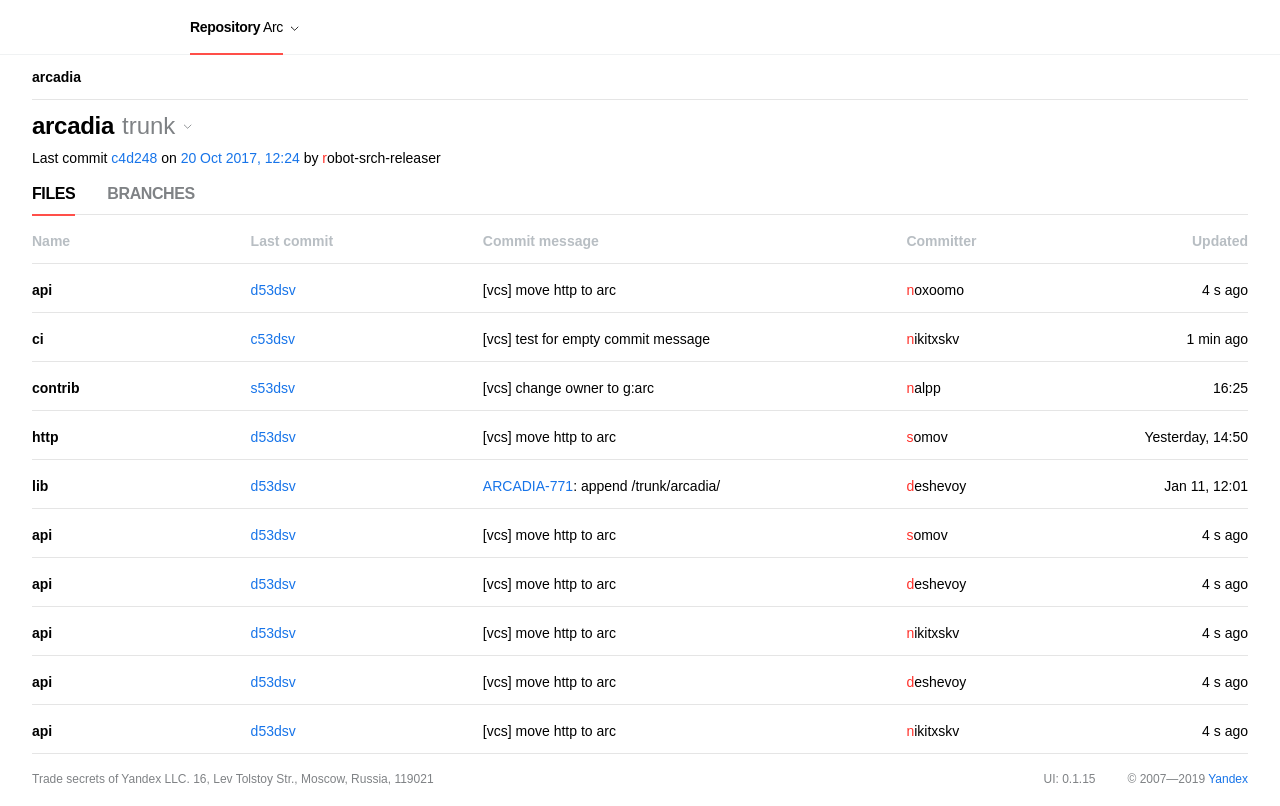
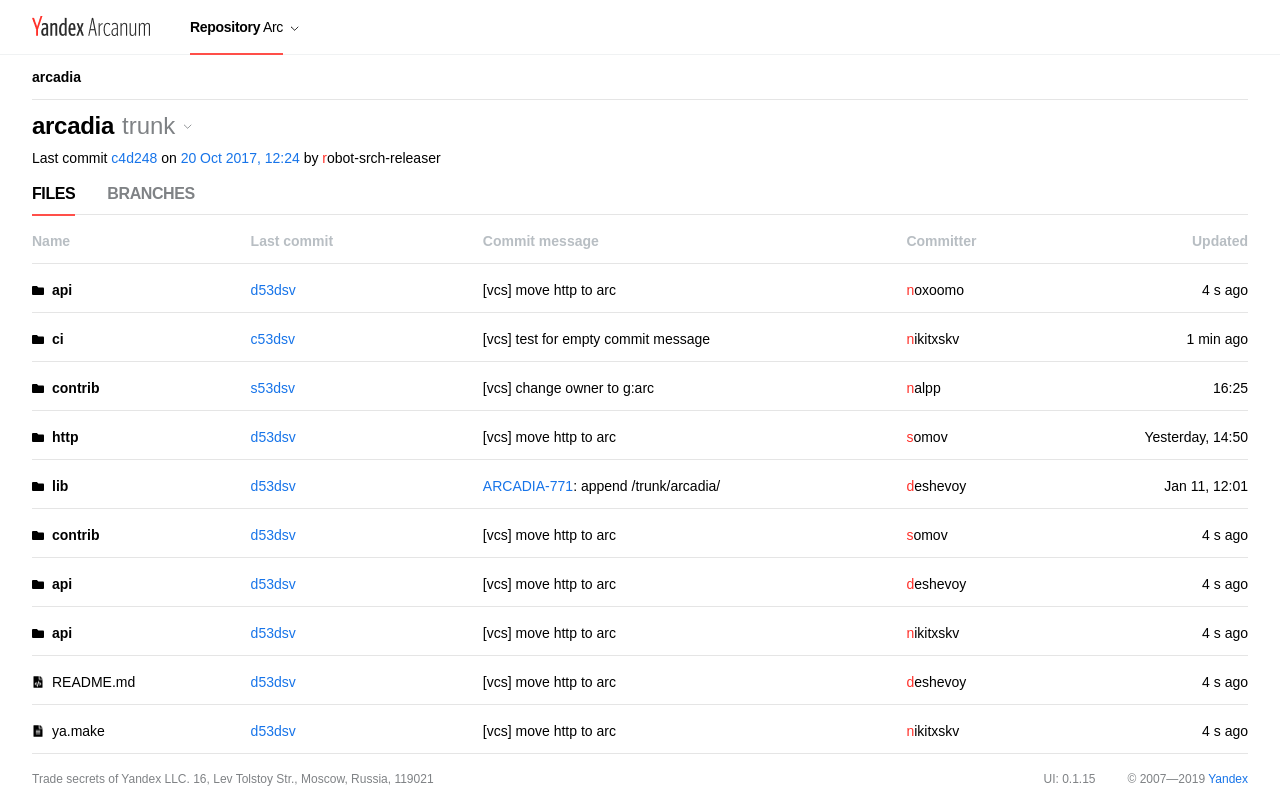
Before and after one commit to Zlata93/test, a website built with webpack: page client/index.html in a window 1280 px wide. Built offline with nearby package versions, Linux system fonts and the light colour scheme; files whose address does not match are found by name.

Commit message:
Folder icons added

```diff
--- a/client/index.html
+++ b/client/index.html
@@ -45,7 +45,12 @@
             </thead>
             <tbody class="Table-Body">
                 <tr class="Table-Row">
-                    <td class="Table-Cell Table-Cell_weight_bold">api</td>
+                    <td class="Table-Cell Table-Cell">
+                        <div class="File File_type_dir">
+                            <div class="File-Icon File-Icon_type_dir"></div>
+                            api
+                        </div>
+                    </td>
                     <td class="Table-Cell">
                         <a href="#" class="Link">d53dsv</a>
                     </td>
@@ -56,7 +61,12 @@
                     <td class="Table-Cell">4 s ago</td>
                 </tr>
                 <tr class="Table-Row">
-                    <td class="Table-Cell Table-Cell_weight_bold">ci</td>
+                    <td class="Table-Cell Table-Cell">
+                        <div class="File File_type_dir">
+                            <div class="File-Icon File-Icon_type_dir"></div>
+                            ci
+                        </div>
+                    </td>
                     <td class="Table-Cell">
                         <a href="#" class="Link">c53dsv</a>
                     </td>
@@ -67,7 +77,12 @@
                     <td class="Table-Cell">1 min ago</td>
                 </tr>
                 <tr class="Table-Row">
-                    <td class="Table-Cell Table-Cell_weight_bold">contrib</td>
+                    <td class="Table-Cell Table-Cell">
+                        <div class="File File_type_dir">
+                            <div class="File-Icon File-Icon_type_dir"></div>
+                            contrib
+                        </div>
+                    </td>
                     <td class="Table-Cell">
                         <a href="#" class="Link">s53dsv</a>
                     </td>
@@ -78,7 +93,12 @@
                     <td class="Table-Cell">16:25</td>
                 </tr>
                 <tr class="Table-Row">
-                    <td class="Table-Cell Table-Cell_weight_bold">http</td>
+                    <td class="Table-Cell Table-Cell">
+                        <div class="File File_type_dir">
+                            <div class="File-Icon File-Icon_type_dir"></div>
+                            http
+                        </div>
+                    </td>
                     <td class="Table-Cell">
                         <a href="#" class="Link">d53dsv</a>
                     </td>
@@ -89,7 +109,12 @@
                     <td class="Table-Cell">Yesterday, 14:50</td>
                 </tr>
                 <tr class="Table-Row">
-                    <td class="Table-Cell Table-Cell_weight_bold">lib</td>
+                    <td class="Table-Cell Table-Cell">
+                        <div class="File File_type_dir">
+                            <div class="File-Icon File-Icon_type_dir"></div>
+                            lib
+                        </div>
+                    </td>
                     <td class="Table-Cell">
                         <a href="#" class="Link">d53dsv</a>
                     </td>
@@ -100,7 +125,12 @@
                     <td class="Table-Cell">Jan 11, 12:01</td>
                 </tr>
                 <tr class="Table-Row">
-                    <td class="Table-Cell Table-Cell_weight_bold">api</td>
+                    <td class="Table-Cell Table-Cell">
+                        <div class="File File_type_dir">
+                            <div class="File-Icon File-Icon_type_dir"></div>
+                            contrib
+                        </div>
+                    </td>
                     <td class="Table-Cell">
                         <a href="#" class="Link">d53dsv</a>
                     </td>
@@ -111,7 +141,12 @@
                     <td class="Table-Cell">4 s ago</td>
                 </tr>
                 <tr class="Table-Row">
-                    <td class="Table-Cell Table-Cell_weight_bold">api</td>
+                    <td class="Table-Cell Table-Cell">
+                        <div class="File File_type_dir">
+                            <div class="File-Icon File-Icon_type_dir"></div>
+                            api
+                        </div>
+                    </td>
                     <td class="Table-Cell">
                         <a href="#" class="Link">d53dsv</a>
                     </td>
@@ -122,7 +157,12 @@
                     <td class="Table-Cell">4 s ago</td>
                 </tr>
                 <tr class="Table-Row">
-                    <td class="Table-Cell Table-Cell_weight_bold">api</td>
+                    <td class="Table-Cell Table-Cell">
+                        <div class="File File_type_dir">
+                            <div class="File-Icon File-Icon_type_dir"></div>
+                            api
+                        </div>
+                    </td>
                     <td class="Table-Cell">
                         <a href="#" class="Link">d53dsv</a>
                     </td>
@@ -133,7 +173,12 @@
                     <td class="Table-Cell">4 s ago</td>
                 </tr>
                 <tr class="Table-Row">
-                    <td class="Table-Cell Table-Cell_weight_bold">api</td>
+                    <td class="Table-Cell Table-Cell">
+                        <div class="File File_type_file">
+                            <div class="File-Icon File-Icon_type_readme"></div>
+                            README.md
+                        </div>
+                    </td>
                     <td class="Table-Cell">
                         <a href="#" class="Link">d53dsv</a>
                     </td>
@@ -144,7 +189,12 @@
                     <td class="Table-Cell">4 s ago</td>
                 </tr>
                 <tr class="Table-Row">
-                    <td class="Table-Cell Table-Cell_weight_bold">api</td>
+                    <td class="Table-Cell Table-Cell File File_type_file">
+                        <div class="File File_type_file">
+                            <div class="File-Icon File-Icon_type_file"></div>
+                            ya.make
+                        </div>
+                    </td>
                     <td class="Table-Cell">
                         <a href="#" class="Link">d53dsv</a>
                     </td>
--- a/client/package.json
+++ b/client/package.json
@@ -17,6 +17,7 @@
     "babel-loader": "^8.0.6",
     "clean-webpack-plugin": "^3.0.0",
     "css-loader": "^3.0.0",
+    "file-loader": "^4.2.0",
     "hard-source-webpack-plugin": "^0.13.1",
     "html-loader": "^0.5.5",
     "html-webpack-plugin": "^3.2.0",
--- /dev/null
+++ b/client/src/styles/blocks/file.scss
@@ -0,0 +1,33 @@
+.File {
+  color: var(--primary);
+  display: flex;
+  align-items: center;
+
+  &_type {
+    &_dir {
+      font-weight: bold;
+    }
+    &_file {
+    }
+  }
+
+  &-Icon {
+    width: 12px;
+    height: 12px;
+    background-position: center;
+    background-repeat: no-repeat;
+    margin-right: var(--space-xxs);
+
+    &_type {
+      &_dir {
+        background-image: url('../images/folder.png');
+      }
+      &_readme {
+        background-image: url('../images/file_1.png');
+      }
+      &_file {
+        background-image: url('../images/file_2.png');
+      }
+    }
+  }
+}
--- a/client/src/styles/blocks/logo.scss
+++ b/client/src/styles/blocks/logo.scss
@@ -1,5 +1,5 @@
 .Logo {
   width: 118px;
   height: 20px;
-  background: url('../images/Logotypelogo.svg');
+  background: url('../images/Logotypelogo.png');
 }
--- a/client/src/styles/blocks/table.scss
+++ b/client/src/styles/blocks/table.scss
@@ -23,7 +23,11 @@
     //padding: 15px 0 var(--space-s);
     padding: var(--space-m) 0 var(--space-s);
     text-align: left;
-    width: 16%;
+    //width: 16%;
+
+    &:nth-of-type(1) {
+      width: 16%;
+    }
 
     &:nth-of-type(2) {
       width: 17%;
--- a/client/src/styles/index.scss
+++ b/client/src/styles/index.scss
@@ -21,6 +21,7 @@
 
 @import 'blocks/arrow';
 @import 'blocks/branchnav';
+@import 'blocks/file';
 @import 'blocks/footer';
 @import 'blocks/header';
 @import 'blocks/link';
--- a/client/webpack.common.js
+++ b/client/webpack.common.js
@@ -49,7 +49,15 @@
                     loader: 'svg-url-loader',
                     options: {}
                 }
-            }
+            },
+            {
+                test: /\.(png|jpe?g|gif)$/i,
+                use: [
+                    {
+                        loader: 'file-loader',
+                    },
+                ],
+            },
         ]
     },
 
```
Also changed, not shown: client/src/images/file_1.png (added), client/src/images/file_2.png (added), client/src/images/folder.png (added), client/src/images/image-placeholder-inverse.svg (deleted), client/src/images/image-placeholder-primary.svg (deleted).
